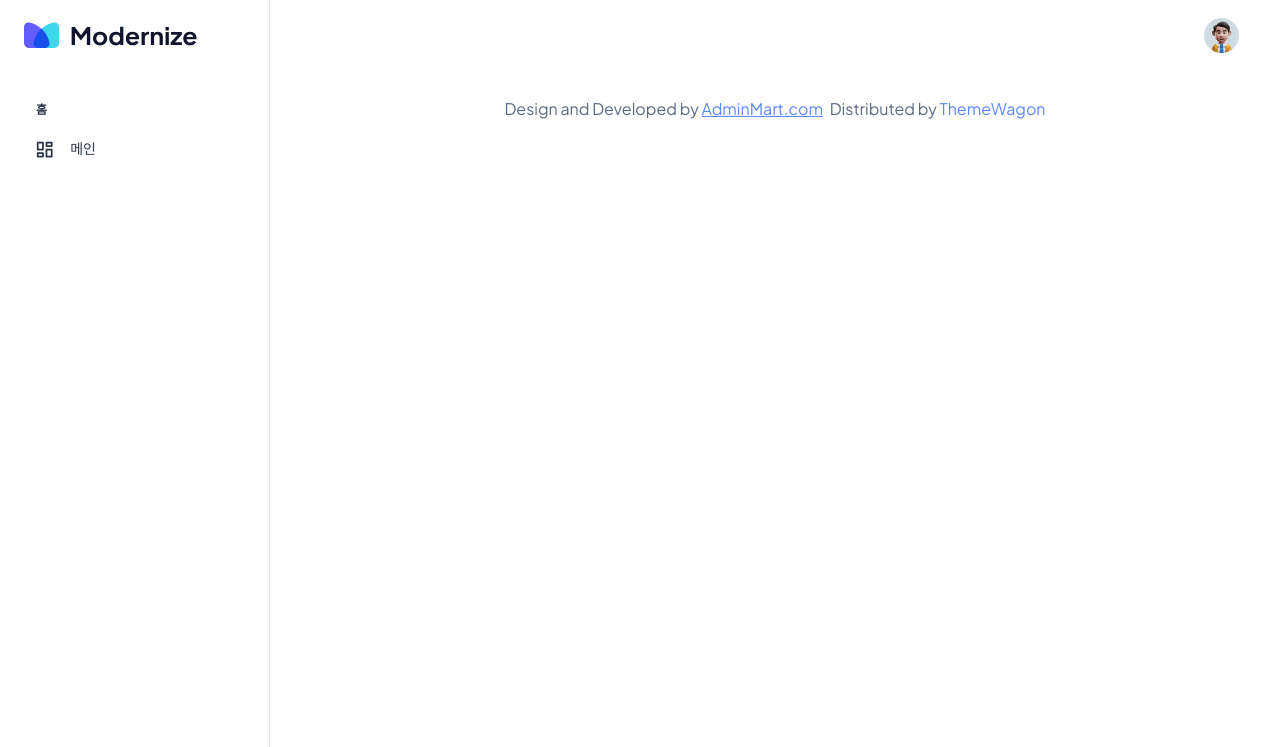
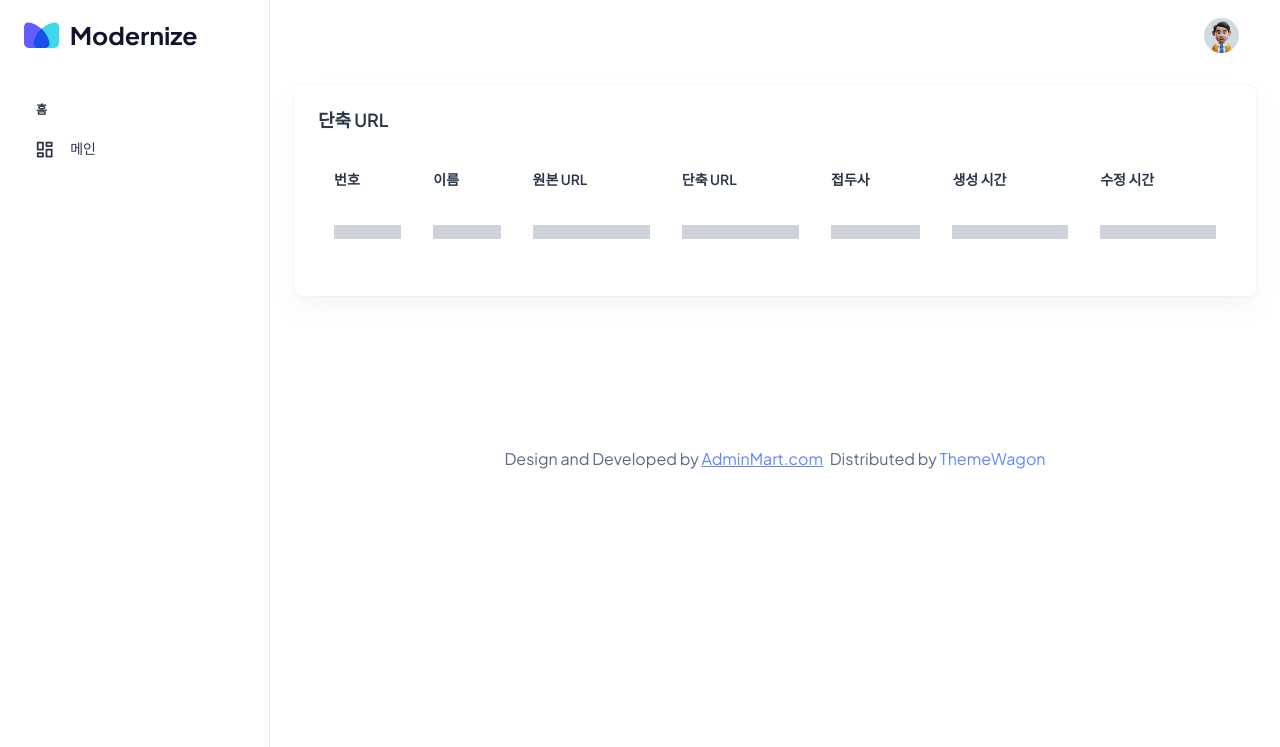
Before and after one commit to thinklim/url-shortener, a Django app: template templates/index.html in a window 1280 px wide. Shown: the top 747 px of the page. Run offline with Django 4.2, Linux system fonts and the light colour scheme; the template is opened without the code that fills it, so the values that code supplies are empty; some libraries are stand-ins or nearby versions.

Commit message:
메인 페이지에 shortened url 리스트 테이블 추가

```diff
--- /dev/null
+++ b/static/js/index.js
@@ -0,0 +1,52 @@
+const CUSTOM_DATETIME_FORMAT = 'yyyy-MM-dd HH:mm:ss';
+const shortenedUrlListTableElement = document.getElementById('shortenedUrlListTable');
+
+var DateTime = luxon.DateTime;
+
+// Main
+setTimeout(() => {
+    axios.get('/api/shortened-urls/')
+        .then(function (response) {
+            let dataScript = '';
+            let responseData = response.data;
+            responseData.forEach(element => {
+                let id = element.id;
+                let name = element.name;
+                let sourceUrl = element.source_url;
+                let targetUrl = element.target_url;
+                let prefix = element.prefix;
+                let createdTime = element.created_time;
+                let updatedTime = element.updated_time;
+                dataScript += `
+                    <tr>
+                        <td class="border-bottom-0">
+                            <p class="mb-0 fw-normal">${id}</p>
+                        </td>
+                        <td class="border-bottom-0">
+                            <a href="${window.location.origin}/shortened-urls/${id}" class="text-primary fw-normal">${name}</a>
+                        </td>
+                        <td class="border-bottom-0">
+                            <p class="mb-0 fw-normal">${sourceUrl}</p>
+                        </td>
+                        <td class="border-bottom-0">
+                            <a href="${window.location.origin}/${prefix}/${targetUrl}" class="text-primary fw-normal">${targetUrl}</a>
+                        </td>
+                        <td class="border-bottom-0">
+                            <p class="mb-0 fw-normal">${prefix}</p>
+                        </td>
+                        <td class="border-bottom-0">
+                            <p class="mb-0 fw-normal">${DateTime.fromISO(createdTime).toFormat(CUSTOM_DATETIME_FORMAT)}</p>
+                        </td>
+                        <td class="border-bottom-0">
+                            <p class="mb-0 fw-normal">${DateTime.fromISO(updatedTime).toFormat(CUSTOM_DATETIME_FORMAT)}</p>
+                        </td>
+                    </tr>
+                `;
+            });
+
+            shortenedUrlListTableElement.querySelector('tbody').innerHTML = dataScript;
+        })
+        .catch(function (error) {
+            console.log(error);
+        });
+}, 2000);
--- a/templates/index.html
+++ b/templates/index.html
@@ -82,6 +82,87 @@
                 </nav>
             </header>
             <!--  Header End -->
+
+            <div class="container-fluid">
+                <div class="row">
+                    <div class="col-lg-12 d-flex align-items-stretch">
+                        <div class="card w-100">
+                            <div class="card-body p-4">
+                                <h5 class="card-title fw-semibold mb-4">단축 URL</h5>
+                                <div class="table-responsive">
+                                    <table id="shortenedUrlListTable" class="table text-nowrap mb-0 align-middle">
+                                        <thead class="text-dark fs-4">
+                                            <tr>
+                                                <th class="border-bottom-0">
+                                                    <h6 class="fw-semibold mb-0">번호</h6>
+                                                </th>
+                                                <th class="border-bottom-0">
+                                                    <h6 class="fw-semibold mb-0">이름</h6>
+                                                </th>
+                                                <th class="border-bottom-0">
+                                                    <h6 class="fw-semibold mb-0">원본 URL</h6>
+                                                </th>
+                                                <th class="border-bottom-0">
+                                                    <h6 class="fw-semibold mb-0">단축 URL</h6>
+                                                </th>
+                                                <th class="border-bottom-0">
+                                                    <h6 class="fw-semibold mb-0">접두사</h6>
+                                                </th>
+                                                <th class="border-bottom-0">
+                                                    <h6 class="fw-semibold mb-0">생성 시간</h6>
+                                                </th>
+                                                <th class="border-bottom-0">
+                                                    <h6 class="fw-semibold mb-0">수정 시간</h6>
+                                                </th>
+                                            </tr>
+                                        </thead>
+                                        <tbody>
+                                            <tr>
+                                                <td class="border-bottom-0">
+                                                    <p class="placeholder-glow">
+                                                        <span class="placeholder col-12"></span>
+                                                    </p>
+                                                </td>
+                                                <td class="border-bottom-0">
+                                                    <p class="placeholder-glow">
+                                                        <span class="placeholder col-12"></span>
+                                                    </p>
+                                                </td>
+                                                <td class="border-bottom-0">
+                                                    <p class="placeholder-glow">
+                                                        <span class="placeholder col-12"></span>
+                                                    </p>
+                                                </td>
+                                                <td class="border-bottom-0">
+                                                    <p class="placeholder-glow">
+                                                        <span class="placeholder col-12"></span>
+                                                    </p>
+                                                </td>
+                                                <td class="border-bottom-0">
+                                                    <p class="placeholder-glow">
+                                                        <span class="placeholder col-12"></span>
+                                                    </p>
+                                                </td>
+                                                <td class="border-bottom-0">
+                                                    <p class="placeholder-glow">
+                                                        <span class="placeholder col-12"></span>
+                                                    </p>
+                                                </td>
+                                                <td class="border-bottom-0">
+                                                    <p class="placeholder-glow">
+                                                        <span class="placeholder col-12"></span>
+                                                    </p>
+                                                </td>
+                                            </tr>
+                                        </tbody>
+                                    </table>
+                                </div>
+                            </div>
+                        </div>
+                    </div>
+                </div>
+            </div>
+
             <div class="container-fluid">
                 <div class="py-6 px-6 text-center">
                     <p class="mb-0 fs-4">Design and Developed by <a href="https://adminmart.com/" target="_blank" class="pe-1 text-primary text-decoration-underline">AdminMart.com</a> Distributed by <a href="https://themewagon.com">ThemeWagon</a></p>
@@ -89,10 +170,13 @@
             </div>
         </div>
     </div>
-    <script src="{% static 'assets/libs/jquery/dist/jquery.min.js' %}"></script>
+    <!-- <script src="{% static 'assets/libs/jquery/dist/jquery.min.js' %}"></script>
     <script src="{% static 'assets/libs/bootstrap/dist/js/bootstrap.bundle.min.js' %}"></script>
     <script src="{% static 'assets/js/sidebarmenu.js' %}"></script>
     <script src="{% static 'assets/js/app.min.js' %}"></script>
-    <script src="{% static 'assets/js/dashboard.js' %}"></script>
+    <script src="{% static 'assets/js/dashboard.js' %}"></script> -->
+    <script src="https://cdn.jsdelivr.net/npm/axios/dist/axios.min.js"></script>
+    <script src="https://cdn.jsdelivr.net/npm/luxon@3.4.4/build/global/luxon.min.js"></script>
+    <script type="module" src="{% static 'js/index.js' %}"></script>
 </body>
 </html>
```
